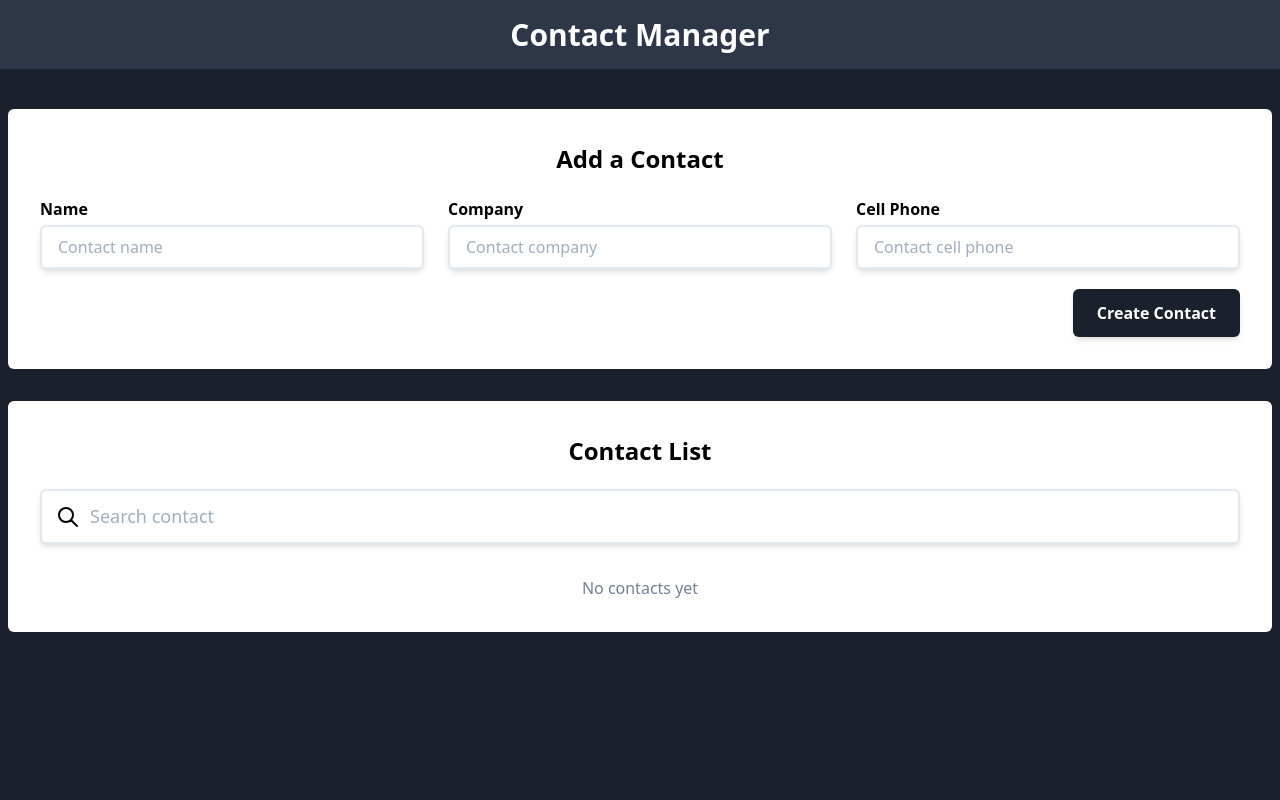
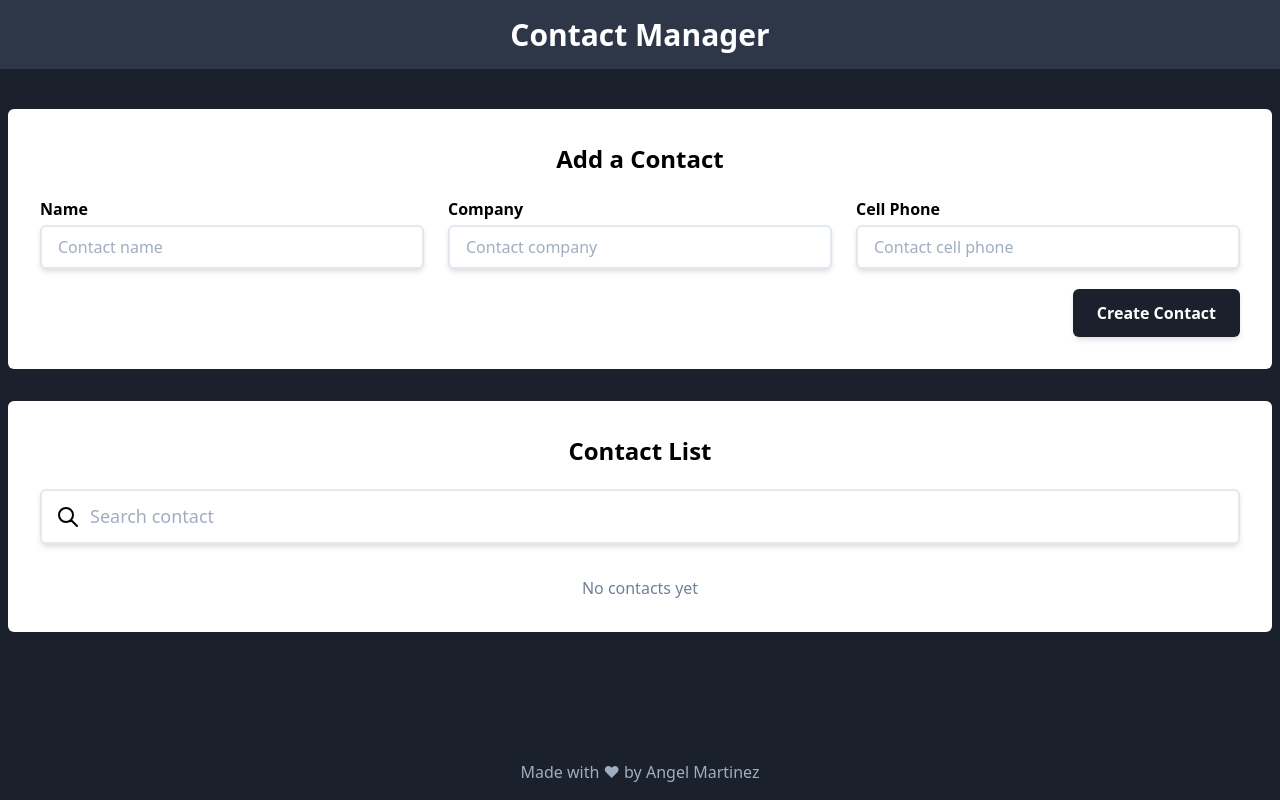
Before and after one commit to angel-codes/contact-manager, a React (Create React App) app: page / in a window 1280 px wide. Built offline with nearby package versions, Linux system fonts and the light colour scheme.

Commit message:
:sparkles: FEATURE(tag): my tag

```diff
--- a/src/App.js
+++ b/src/App.js
@@ -20,6 +20,19 @@ function App() {
           <Form />
           <ContactSection />
         </div>
+        <div className="absolute bottom-0 left-0 w-full text-center mb-4">
+          <p className="text-gray-500">
+            Made with ❤ by{' '}
+            <a
+              href="https://github.com/angel-codes"
+              target="_blank"
+              rel="noopener noreferrer"
+              className="hover:underline"
+            >
+              Angel Martinez
+            </a>{' '}
+          </p>
+        </div>
       </div>
     </ContactState>
   );
```
